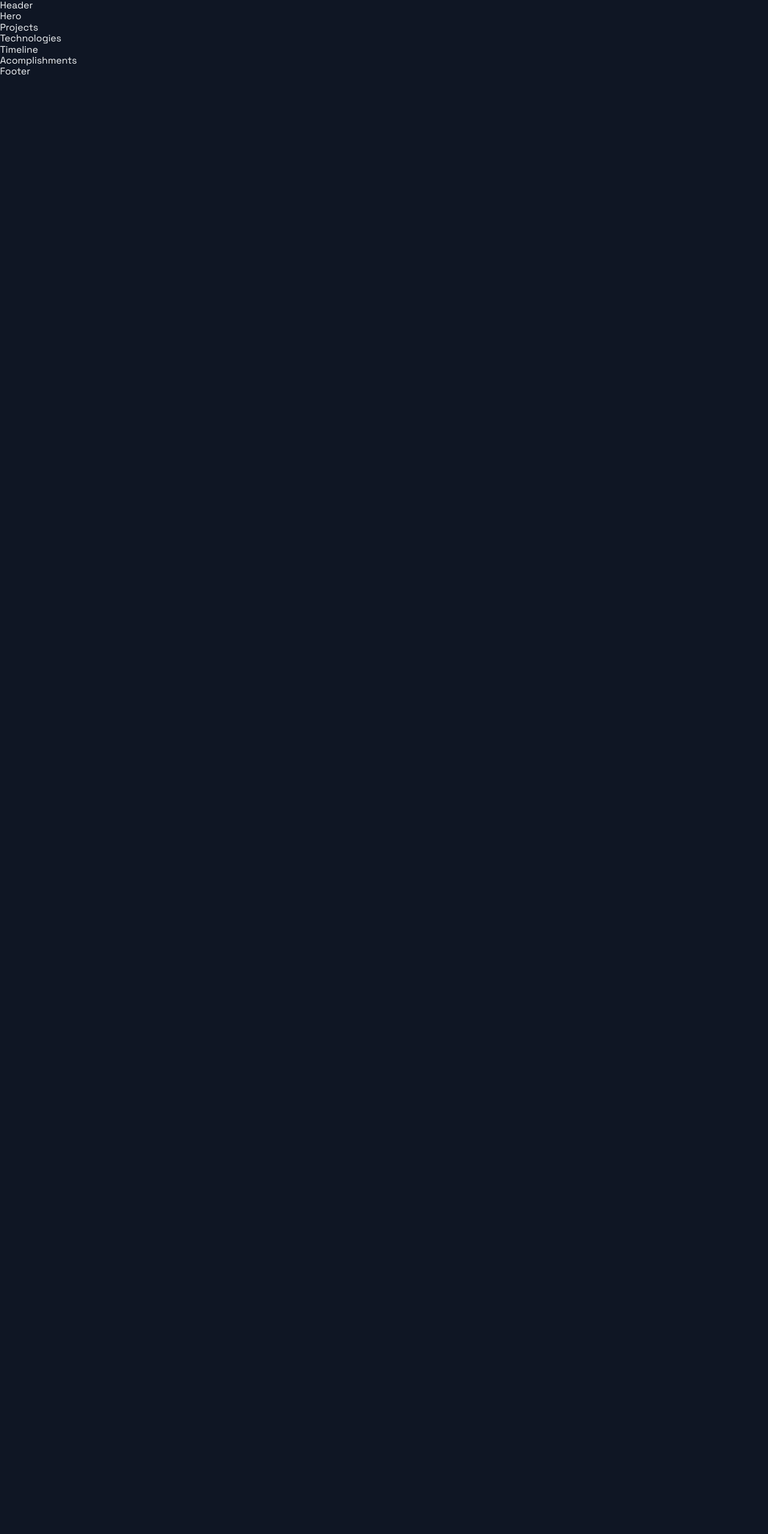
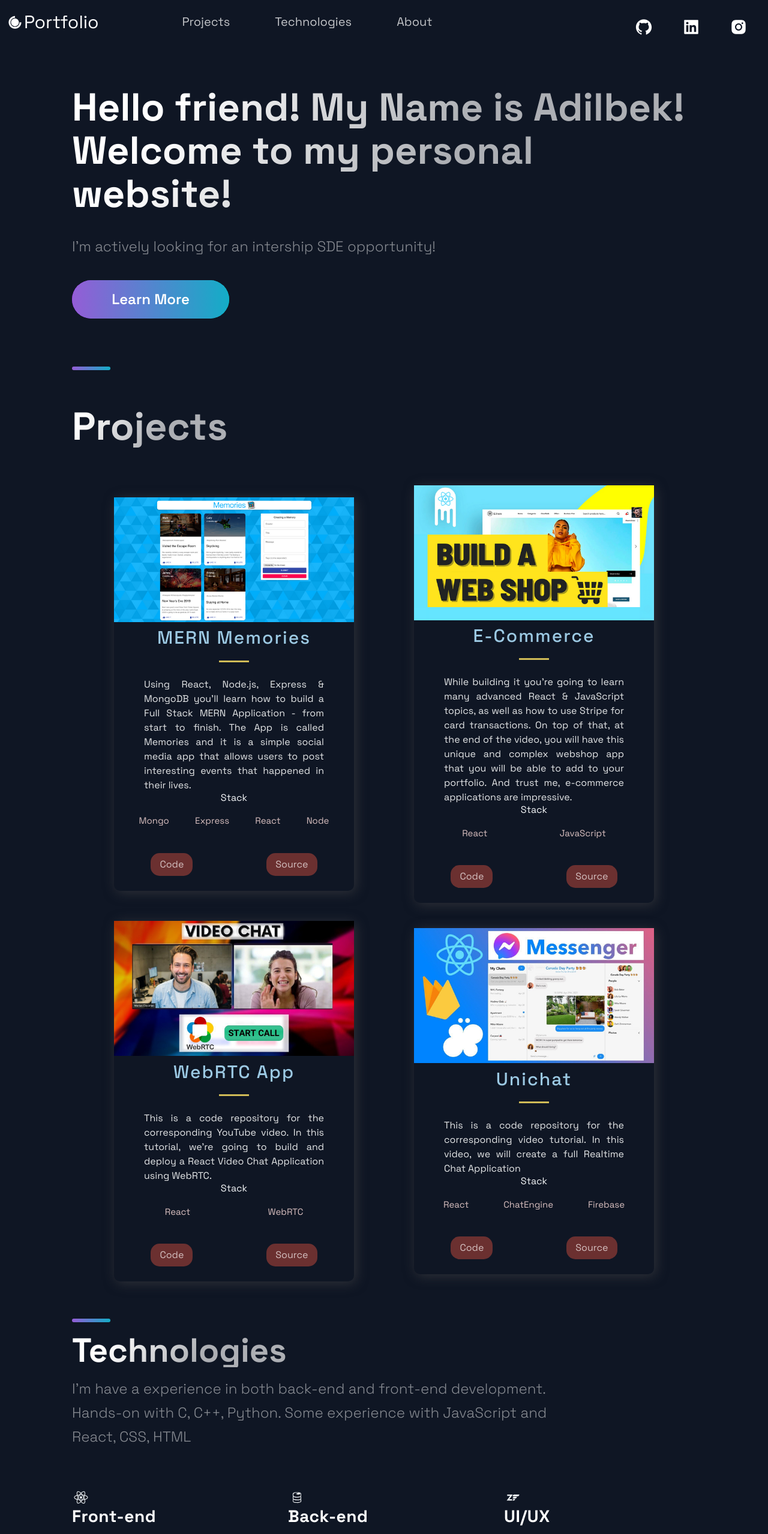
Before and after one commit to bazarkua/portfolio-web, a Next.js app: page / in a window 1280 px wide. Shown: the top 2557 px of the page at 60% size. Before the commit the page ends 800 px from the top, so only its background shows below. Built offline with nearby package versions, Linux system fonts and the light colour scheme.

Commit message:
commit and push all

```diff
--- a/src/components/Acomplishments/Acomplishments.js
+++ b/src/components/Acomplishments/Acomplishments.js
@@ -11,9 +11,18 @@
 ];
 
 const Acomplishments = () => (
-  <div>
-    Acomplishments
-  </div>
+  <Section>
+    <Section>
+      <Boxes>
+        {data.map((card,index) =>(
+            <Box key={index}>
+              <BoxNum>{card.number}+</BoxNum>
+              <BoxText>{card.text}</BoxText>
+            </Box>
+        ))}
+      </Boxes>
+    </Section>
+  </Section>
 );
 
 export default Acomplishments;
--- a/src/components/Footer/Footer.js
+++ b/src/components/Footer/Footer.js
@@ -6,9 +6,32 @@
 
 const Footer = () => {
   return (
-    <div>
-      Footer
-    </div>
+    <FooterWrapper>
+        <LinkList>
+            <LinkColumn>
+                <LinkTitle>Call</LinkTitle>
+                <LinkItem href="tell:541-829-3905">541-829-3905</LinkItem>
+            </LinkColumn>
+            <LinkColumn>
+                <LinkTitle>Email</LinkTitle>
+                <LinkItem href="mailto:bazarkua@oregonstate.edu">contact me</LinkItem>
+            </LinkColumn>
+            <CompanyContainer>
+                <Slogan>Work hard to pursue mastery</Slogan>
+            </CompanyContainer>
+            <SocialContainer>
+            <SocialIcons href="https://google.com">
+                <AiFillGithub size="3rem"/>
+            </SocialIcons>
+            <SocialIcons href="https://google.com">
+                <AiFillInstagram size="3rem"/>
+            </SocialIcons>
+            <SocialIcons href="https://google.com">
+                <AiFillLinkedin size="3rem"/>
+            </SocialIcons>
+            </SocialContainer>
+        </LinkList>
+    </FooterWrapper>
   );
 };
 
--- a/src/components/Header/Header.js
+++ b/src/components/Header/Header.js
@@ -3,12 +3,48 @@
 import { AiFillGithub, AiFillInstagram, AiFillLinkedin } from 'react-icons/ai';
 import { DiCssdeck } from 'react-icons/di';
 
-import { Container, Div1, Div2, Div3, NavLink, SocialIcons } from './HeaderStyles';
+import { Container, Div1, Div2, Div3, NavLink, SocialIcons, Span } from './HeaderStyles';
 
 const Header = () =>  (
-  <div>
-    Header
-  </div>
+    <Container>
+        <Div1>
+            <Link href = "/">
+                <a style={{display: "flex", alignItems: "center", color: 'white', marginBottom: '20px'}}>
+                    <DiCssdeck size="3rem" /> <Span>Portfolio</Span>
+                </a>
+            </Link>
+        </Div1>
+        <Div2>
+            <li>
+                <Link href="#projects">
+                    <NavLink>Projects</NavLink>
+                </Link>
+            </li>
+            <li>
+                <Link href="#technologies">
+                    <NavLink>Technologies</NavLink>
+                </Link>
+            </li>
+            <li>
+                <Link href="#about">
+                    <NavLink>About</NavLink>
+                </Link>
+            </li>
+        </Div2>
+        <Div3>
+            <SocialIcons href="https://github.com">
+                <AiFillGithub size = "3rem"/>
+            </SocialIcons>
+
+            <SocialIcons href="https://linkedin.com">
+                <AiFillLinkedin size = "3rem"/>
+            </SocialIcons>
+
+            <SocialIcons href="https://instagram.com">
+                <AiFillInstagram size = "3rem"/>
+            </SocialIcons>
+        </Div3>
+    </Container>
 );
 
 export default Header;
--- a/src/components/Header/HeaderStyles.js
+++ b/src/components/Header/HeaderStyles.js
@@ -1,6 +1,12 @@
 import { IoIosArrowDropdown } from 'react-icons/io';
 import styled from 'styled-components';
 
+
+
+
+export const Span = styled.span`
+  font-size: 3rem;
+`;
 export const Container = styled.div`
   display: grid;
   grid-template-columns: repeat(5, 1fr);
--- a/src/components/Hero/Hero.js
+++ b/src/components/Hero/Hero.js
@@ -5,9 +5,19 @@
 import { LeftSection } from './HeroStyles';
 
 const Hero = (props) => (
-  <div>
-    Hero
-  </div>
+    <Section row nopadding>
+        <LeftSection>
+            <SectionTitle main center>
+                Hello friend! My Name is Adilbek!
+                Welcome to my personal website!
+            </SectionTitle>
+            <SectionText>
+                I'm actively looking for an intership SDE opportunity!
+            </SectionText>
+            <Button onClick={() => window.location = 'https://google.com'}>Learn More</Button>
+        </LeftSection>
+
+    </Section>
 );
 
 export default Hero;
--- a/src/components/Projects/Projects.js
+++ b/src/components/Projects/Projects.js
@@ -4,10 +4,40 @@
 import { Section, SectionDivider, SectionTitle } from '../../styles/GlobalComponents';
 import { projects } from '../../constants/constants';
 
+
 const Projects = () => (
-  <div>
-    Projects
-  </div>
+    <Section nopadding id="projects">
+        <SectionDivider/>
+        <SectionTitle main>
+            Projects
+        </SectionTitle>
+        <GridContainer>
+            {projects.map(({id, image, title, description, tags, source, visit}) =>(
+                <BlogCard key={id}>
+                    <Img src={image}/>
+                        <TitleContent>
+                            <HeaderThree title>
+                                {title}
+                                <Hr />
+                            </HeaderThree>
+                        </TitleContent>
+                        <CardInfo>{description}</CardInfo>
+                    <div>
+                        <TitleContent>Stack</TitleContent>
+                        <TagList>
+                            {tags.map((tag, index) => (
+                                <Tag key={index}>{tag}</Tag>
+                                ))}
+                        </TagList>
+                    </div>
+                    <UtilityList>
+                        <ExternalLinks href={visit}>Code</ExternalLinks>
+                        <ExternalLinks href={source}>Source</ExternalLinks>
+                    </UtilityList>
+                </BlogCard>
+            ))}
+        </GridContainer>
+    </Section>
 );
 
 export default Projects;
--- a/src/components/Technologies/Technologies.js
+++ b/src/components/Technologies/Technologies.js
@@ -4,9 +4,50 @@
 import { List, ListContainer, ListItem, ListParagraph, ListTitle } from './TechnologiesStyles';
 
 const Technologies = () =>  (
-  <div>
-    Technologies
-  </div>
+  <Section>
+      <SectionDivider/>
+      <br/>
+      <SectionTitle>Technologies</SectionTitle>
+      <SectionText>
+        I'm have a experience in both back-end and front-end development.
+          Hands-on with C, C++, Python. Some experience with JavaScript and React, CSS, HTML
+      </SectionText>
+      <List>
+          <ListItem>
+              <DiReact size ="3rem"/>
+              <ListContainer>
+                  <ListTitle>Front-end</ListTitle>
+                  <ListParagraph>
+                      Experience with <br/>
+                      React.js
+                  </ListParagraph>
+              </ListContainer>
+          </ListItem>
+          <ListItem>
+              <DiFirebase size ="3rem"/>
+              <ListContainer>
+                  <ListTitle>Back-end</ListTitle>
+                  <ListParagraph>
+                      Experience with <br/>
+                      Node.js
+                      Databases
+                      MySQL
+                  </ListParagraph>
+              </ListContainer>
+          </ListItem>
+          <ListItem>
+              <DiZend size ="3rem"/>
+              <ListContainer>
+                  <ListTitle>UI/UX</ListTitle>
+                  <ListParagraph>
+                      Experience with <br/>
+                      Figma
+                      Adobe Photoshop
+                  </ListParagraph>
+              </ListContainer>
+          </ListItem>
+      </List>
+  </Section>
 );
 
 export default Technologies;
--- a/src/components/TimeLine/TimeLine.js
+++ b/src/components/TimeLine/TimeLine.js
@@ -7,45 +7,111 @@
 const TOTAL_CAROUSEL_COUNT = TimeLineData.length;
 
 const Timeline = () => {
-  // const [activeItem, setActiveItem] = useState(0);
-  // const carouselRef = useRef();
+  const [activeItem, setActiveItem] = useState(0);
+  const carouselRef = useRef();
 
-  // const scroll = (node, left) => {
-  //   return node.scrollTo({ left, behavior: 'smooth' });
-  // }
+   const scroll = (node, left) => {
+     return node.scrollTo({ left, behavior: 'smooth' });
+   }
 
-  // const handleClick = (e, i) => {
-  //   e.preventDefault();
+   const handleClick = (e, i) => {
+     e.preventDefault();
 
-  //   if (carouselRef.current) {
-  //     const scrollLeft = Math.floor(carouselRef.current.scrollWidth * 0.7 * (i / TimeLineData.length));
+     if (carouselRef.current) {
+       const scrollLeft = Math.floor(carouselRef.current.scrollWidth * 0.7 * (i / TimeLineData.length));
 
-  //     scroll(carouselRef.current, scrollLeft);
-  //   }
-  // }
+       scroll(carouselRef.current, scrollLeft);
+     }
+   }
 
-  // const handleScroll = () => {
-  //   if (carouselRef.current) {
-  //     const index = Math.round((carouselRef.current.scrollLeft / (carouselRef.current.scrollWidth * 0.7)) * TimeLineData.length);
+   const handleScroll = () => {
+     if (carouselRef.current) {
+       const index = Math.round((carouselRef.current.scrollLeft / (carouselRef.current.scrollWidth * 0.7)) * TimeLineData.length);
 
-  //     setActiveItem(index);
-  //   }
-  // }
+       setActiveItem(index);
+     }
+   }
 
   // // snap back to beginning of scroll when window is resized
   // // avoids a bug where content is covered up if coming from smaller screen
-  // useEffect(() => {
-  //   const handleResize = () => {
-  //     scroll(carouselRef.current, 0);
-  //   }
+   useEffect(() => {
+     const handleResize = () => {
+       scroll(carouselRef.current, 0);
+     }
 
-  //   window.addEventListener('resize', handleResize);
-  // }, []);
+     window.addEventListener('resize', handleResize);
+   }, []);
 
   return (
-    <div>
-      Timeline
-    </div>
+    <Section id="about">
+        <SectionTitle>About Me</SectionTitle>
+        <SectionText>
+            Self-motivated student, passionate about Computer Science.
+        </SectionText>
+        <CarouselContainer ref={carouselRef} onScroll={handleScroll}>
+            <>
+                {TimeLineData.map((item, index) => (
+                    <CarouselMobileScrollNode key={index} final={index === TOTAL_CAROUSEL_COUNT-1}>
+                        <CarouselItem
+                            index={index}
+                            id={`carousel__item-${index}`}
+                            active={activeItem}
+                            onClick={(event)=> handleClick(event,index)}
+                        >
+                            <CarouselItemTitle>
+                                {item.year}
+                                <CarouselItemImg
+                                    width="208"
+                                    height="6"
+                                    viewBox="0 0 208 6"
+                                    fill="none"
+                                    xmlns="http://www.w3.org/2000/svg">
+                                    <path
+                                        fill-rule="evenodd"
+                                        clip-rule="evenodd"
+                                        d="M2.5 5.5C3.88071 5.5 5 4.38071 5 3V3.5L208 3.50002V2.50002L5 2.5V3C5 1.61929 3.88071 0.5 2.5 0.5C1.11929 0.5 0 1.61929 0 3C0 4.38071 1.11929 5.5 2.5 5.5Z"
+                                        fill="url(#paint0_linear)"
+                                        fill-opacity="0.33"
+                                    />
+                                    <defs>
+                                        <linearGradient
+                                            id="paint0_linear"
+                                            x1="-4.30412e-10"
+                                            y1="0.5"
+                                            x2="208"
+                                            y2="0.500295"
+                                            gradientUnits="userSpaceOnUse">
+                                            <stop stop-color="white" />
+                                            <stop
+                                                offset="0.79478"
+                                                stop-color="white"
+                                                stop-opacity="0"
+                                            />
+                                        </linearGradient>
+                                    </defs>
+                                </CarouselItemImg>
+                            </CarouselItemTitle>
+                            <CarouselItemText>{item.text}</CarouselItemText>
+                        </CarouselItem>
+                    </CarouselMobileScrollNode>
+                ))}
+            </>
+        </CarouselContainer>
+        <CarouselButtons>
+            {TimeLineData.map((item,index) => (
+                <CarouselButton
+                    key={index}
+                    index={index}
+                    active={activeItem}
+                    onClick={(e) => handleClick(e,index)}
+                    type="button"
+                    >
+                    <CarouselButtonDot active={activeItem}/>
+                    </CarouselButton>
+            ))}
+        </CarouselButtons>
+        <SectionDivider/>
+    </Section>
   );
 };
 
--- a/src/constants/constants.js
+++ b/src/constants/constants.js
@@ -6,7 +6,7 @@
       tags: ['Mongo', 'Express', 'React', 'Node'],
     source: 'https://google.com',
     visit: 'https://google.com',
-    id: 0,
+    id: 1,
   },
   {
     title: 'E-Commerce',
@@ -15,7 +15,7 @@
     tags: ['React', 'JavaScript'],
     source: 'https://google.com',
     visit: 'https://google.com',
-    id: 1,
+    id: 2,
   },
   {
     title: 'WebRTC App',
@@ -24,7 +24,7 @@
       tags: ['React', 'WebRTC'],
     source: 'https://google.com',
     visit: 'https://google.com',
-    id: 2,
+    id: 3,
   },
   {
     title: 'Unichat',
@@ -33,7 +33,7 @@
     tags: ['React', 'ChatEngine', 'Firebase'],
     source: 'https://google.com',
     visit: 'https://google.com',
-    id: 3,
+    id: 4,
   },
 ];
 
--- a/src/pages/index.js
+++ b/src/pages/index.js
@@ -12,7 +12,7 @@
     <Layout>
       {/* <Section grid> */}
         <Hero />
-        {/* <BgAnimation /> */}
+        {/*<BgAnimation /> */}
       {/* </Section> */}
       <Projects />
       <Technologies />
```
Also changed, not shown: 2 other files (tests, documents, lock files or other folders).
